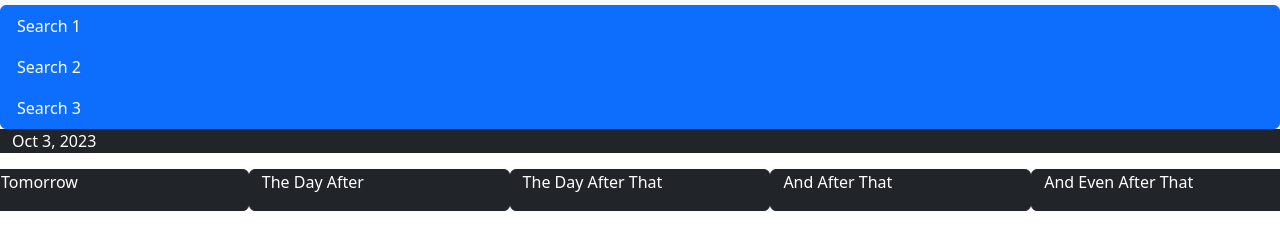
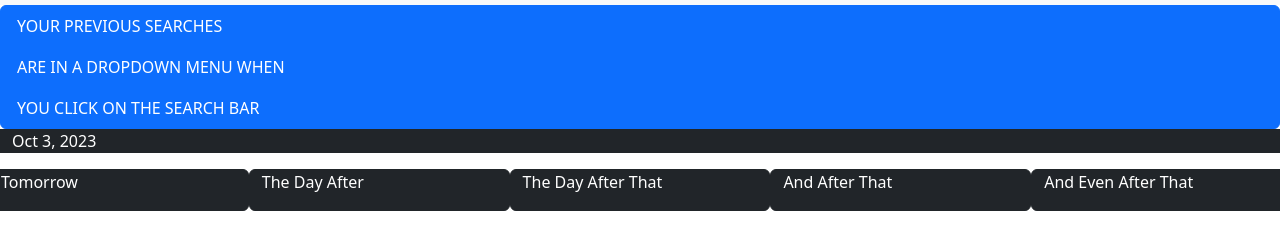
Before and after one commit to bolfati/weather-app, a plain HTML site: page index.html in a window 1280 px wide. Shown: the part 73-322 px from the top of the page. Drawn offline with nearby package versions, Linux system fonts and the light colour scheme.

```diff
--- a/index.html
+++ b/index.html
@@ -26,13 +26,13 @@
       </nav>
       <div class="list-group">
         <a href="#" class="list-group-item list-group-item-action active" aria-current="true">
-            Search 1
+            YOUR PREVIOUS SEARCHES
         </a>
         <a href="#" class="list-group-item list-group-item-action active" aria-current="true">
-            Search 2
+            ARE IN A DROPDOWN MENU WHEN
         </a>
         <a href="#" class="list-group-item list-group-item-action active" aria-current="true">
-            Search 3
+            YOU CLICK ON THE SEARCH BAR
         </a>
       </div>
 
```
